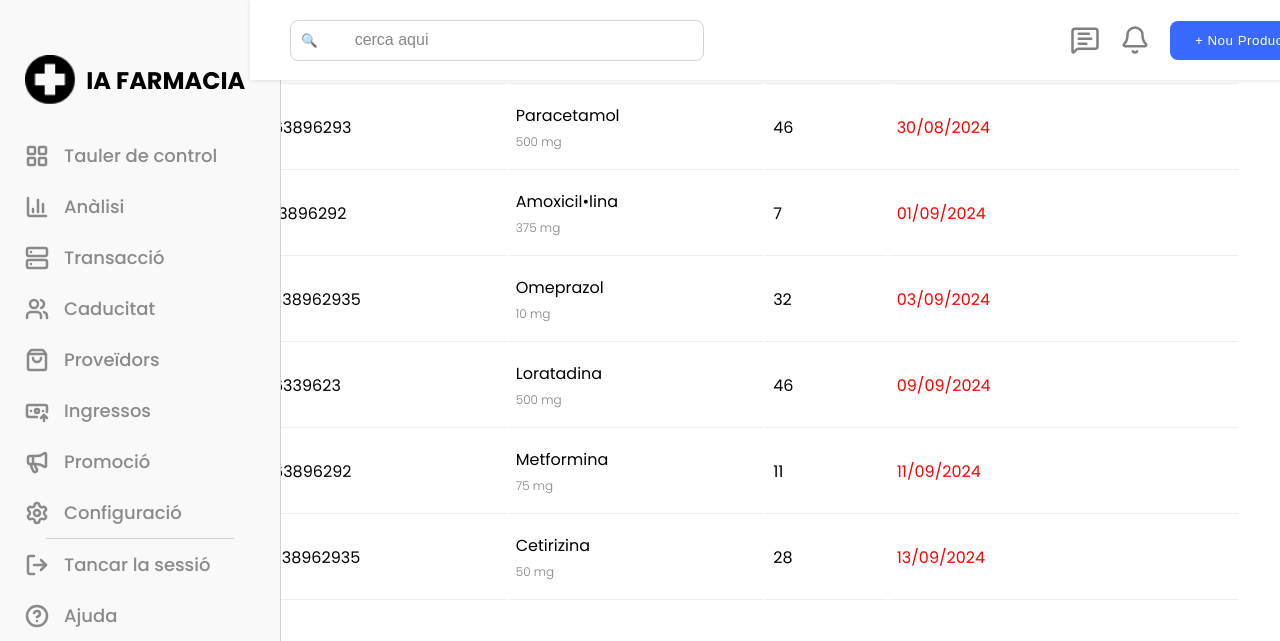
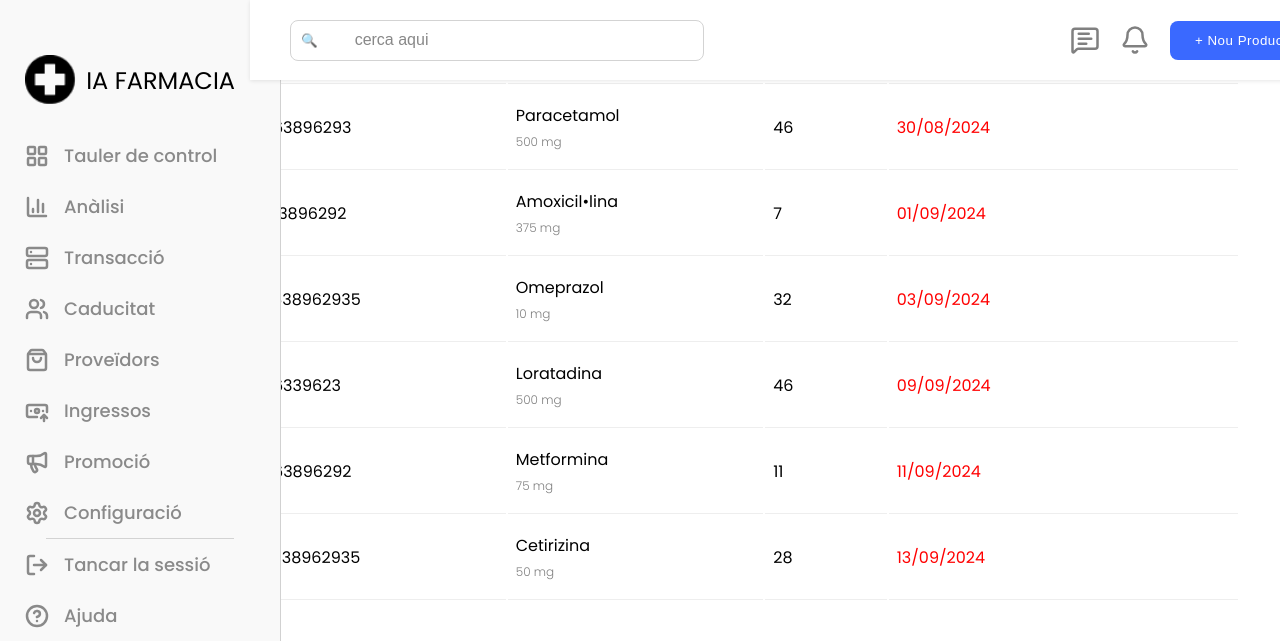
Before and after one commit to GavinCartier/pharmaceutical-ai, a Flask app: page /expiration in a window 1280 px wide. Shown: the top 641 px of the page. Run offline with Flask 3, Linux system fonts and the light colour scheme.

Commit message:
formatting changes

```diff
--- a/static/css/dashboard.css
+++ b/static/css/dashboard.css
@@ -1,7 +1,3 @@
-h2 {
-    font-weight: 400;
-}
-
 h3 {
     font-weight: 400;
 }
--- a/static/css/sidebar.css
+++ b/static/css/sidebar.css
@@ -75,3 +75,7 @@ hr {
     border: none;
     border-top: 1px solid lightgray;
 }
+
+h2 {
+    font-weight: 400;
+}
```
